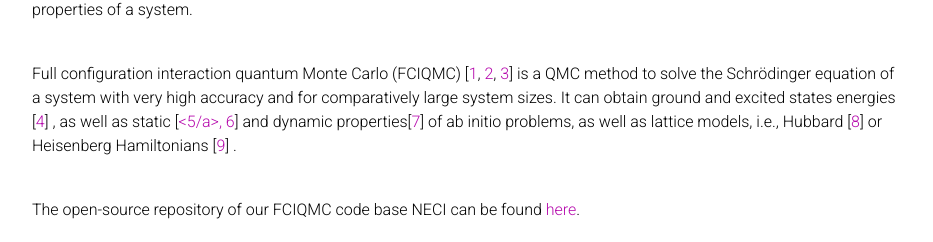
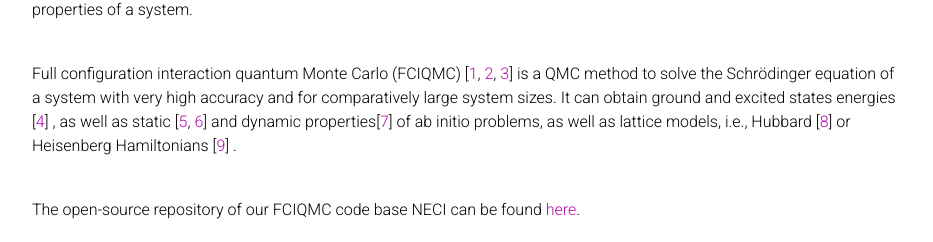
Before and after one commit to dobrautz/dobrautz.github.io, a Jekyll site: the page built from _projects/1_project.md, in a window 1280 px wide and 1115 px high. Shown: the part 264-506 px from the top of the window, without its empty margins (173-1106 px from the left). Built offline with Jekyll 4.4.1, drawn with Linux system fonts in a browser that asks for light colours; comment, search, counter and statistics services are not loaded; a style sheet for code colours, icons or effects is not loaded; grey boxes are pictures that could not be loaded.

Commit message:
Update 1_project.md

```diff
--- a/_projects/1_project.md
+++ b/_projects/1_project.md
@@ -7,7 +7,7 @@ importance: 5
 category: Research
 ---
 
-Instead of describing all possible states of a system, Monte Carlo (MC) methods rely on random numbers to sample the physically most relevant and representative ones and draw conclusions from them to understand the underlying physical properties of a system.
+Instead of describing all possible states of a system, Monte Carlo (MC) methods rely on random numbers to sample the physically most relevant and representative ones and draw conclusions from them to understand the underlying physical properties of a system. <br>
 
 Full configuration interaction quantum Monte Carlo (FCIQMC)
 [<a href='https://doi.org/10.1063/1.3193710'>1</a>,
@@ -19,16 +19,16 @@ It can obtain ground and excited states
 energies
 [<a href='https://doi.org/10.1063/1.4932595'>4</a>]
 , as well as static
-[<a href='https://doi.org/10.1063/1.4904313'><5/a>,
+[<a href='https://doi.org/10.1063/1.4904313'>5</a>,
 <a href='https://doi.org/10.1063/1.4986963'>6</a>]
 and dynamic properties[<a href='https://doi.org/10.1103/PhysRevLett.121.056401'>7</a>]
 of ab initio problems, as well as lattice models, i.e., Hubbard
 [<a href='https://doi.org/10.1103/physrevb.99.075119'>8</a>]
 or Heisenberg Hamiltonians
 [<a href='https://doi.org/10.1103/physrevb.105.195123'>9</a>]
-.
+. <br>
 
-The open-source repository of our FCIQMC code base NECI can be found <a href='https://github.com/ghb24/NECI_STABLE'>here</a>.
+The open-source repository of our FCIQMC code base NECI can be found <a href='https://github.com/ghb24/NECI_STABLE'>here</a>. <br>
 
 {% include figure.html path="assets/img/Reduced-Movie.gif" title="Venn diagram" class="center" %}
 <div class="caption">
```
